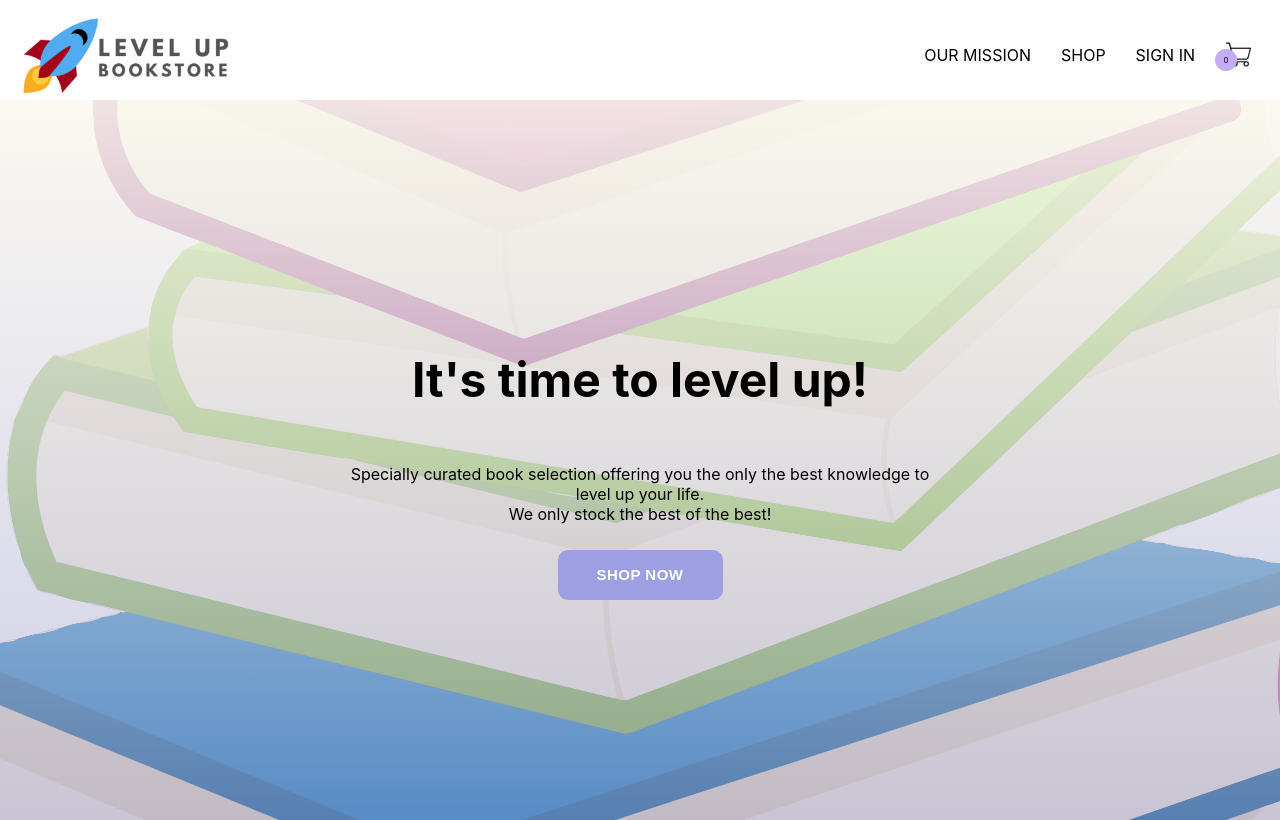
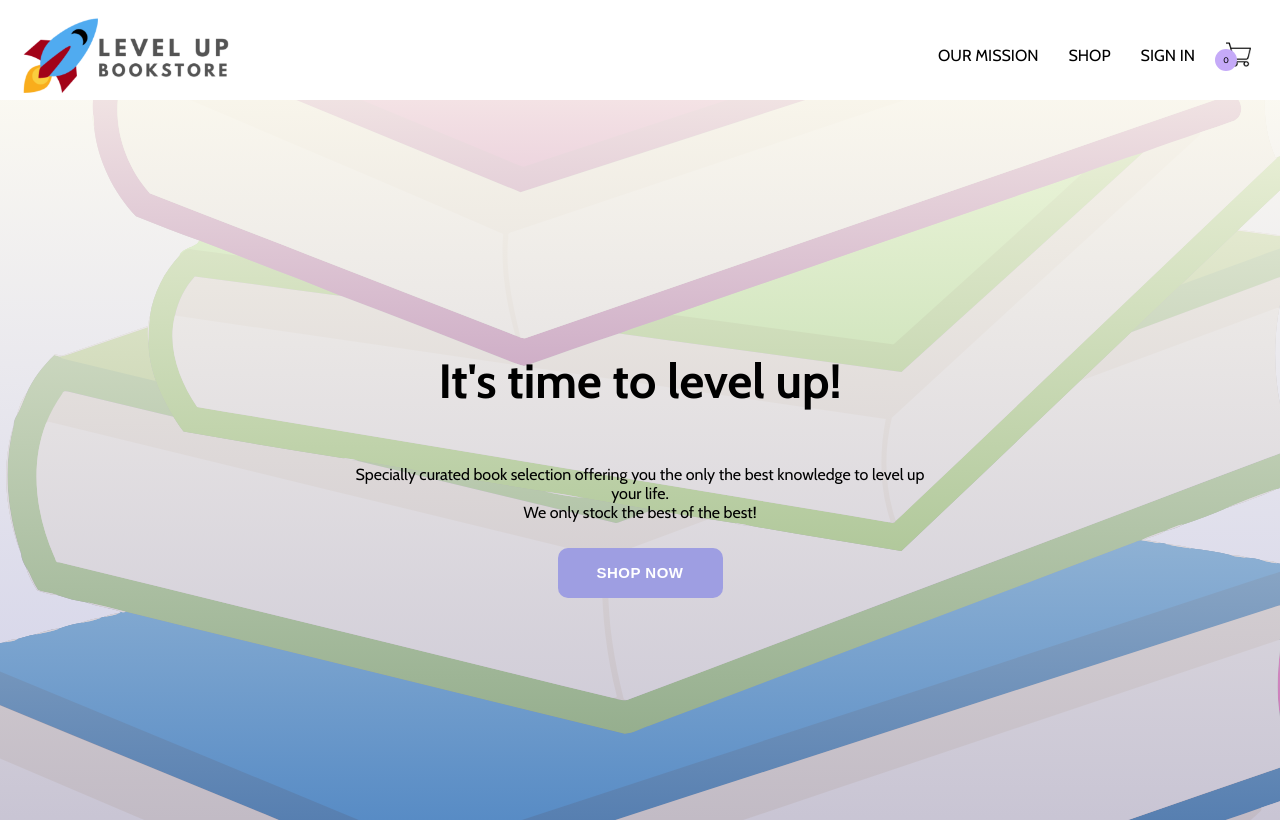
Before and after one commit to Mr-Dean/level-up-books-v2, a React (Create React App) app: page / in a window 1280 px wide. Built offline with nearby package versions, Linux system fonts and the light colour scheme; no server answers; the database is empty.

Commit message:
added new font + additional styling

```diff
--- a/public/index.html
+++ b/public/index.html
@@ -10,6 +10,9 @@
       content="Web site created using create-react-app"
     />
     <link rel="apple-touch-icon" href="%PUBLIC_URL%/logo192.png" />
+    <link rel="preconnect" href="https://fonts.googleapis.com">
+    <link rel="preconnect" href="https://fonts.gstatic.com" crossorigin>
+    <link href="https://fonts.googleapis.com/css2?family=Cabin:wght@400;500;700&display=swap" rel="stylesheet">
     <!--
       manifest.json provides metadata used when your web app is installed on a
       user's mobile device or desktop. See https://developers.google.com/web/fundamentals/web-app-manifest/
--- a/src/components/checkout-item/checkout-item.component.jsx
+++ b/src/components/checkout-item/checkout-item.component.jsx
@@ -16,7 +16,7 @@ const CheckoutItem = ({cartItem}) => {
             <div className='image-container'>
                 <img src={imageUrl} alt={title} />
             </div>
-            <span className='title'>{title.substring(0, 20) + '...'}</span>
+            <span className='title'>{title.substring(0, 15) + '...'}</span>
             <span className='quantity'>
                 <div className='arrow' onClick={removeItemHandler}>-</div>
                 <span className='value'>{quantity}</span>
--- a/src/index.css
+++ b/src/index.css
@@ -1,8 +1,6 @@
 body {
   margin: 0;
-  font-family: -apple-system, BlinkMacSystemFont, 'Segoe UI', 'Roboto', 'Oxygen',
-    'Ubuntu', 'Cantarell', 'Fira Sans', 'Droid Sans', 'Helvetica Neue',
-    sans-serif;
+  font-family: 'Cabin', sans-serif;
   -webkit-font-smoothing: antialiased;
   -moz-osx-font-smoothing: grayscale;
 }
--- a/src/routes/checkout/checkout.styles.scss
+++ b/src/routes/checkout/checkout.styles.scss
@@ -27,5 +27,6 @@
     margin-top: 30px;
     margin-left: auto;
     font-size: 36px;
+    margin-bottom: 30px;
   }
 }
--- a/src/routes/home/home.styles.scss
+++ b/src/routes/home/home.styles.scss
@@ -24,6 +24,7 @@
 
       h2 {
         font-size: 3rem;
+        font-weight: 700;
       }
     }
 }
```
